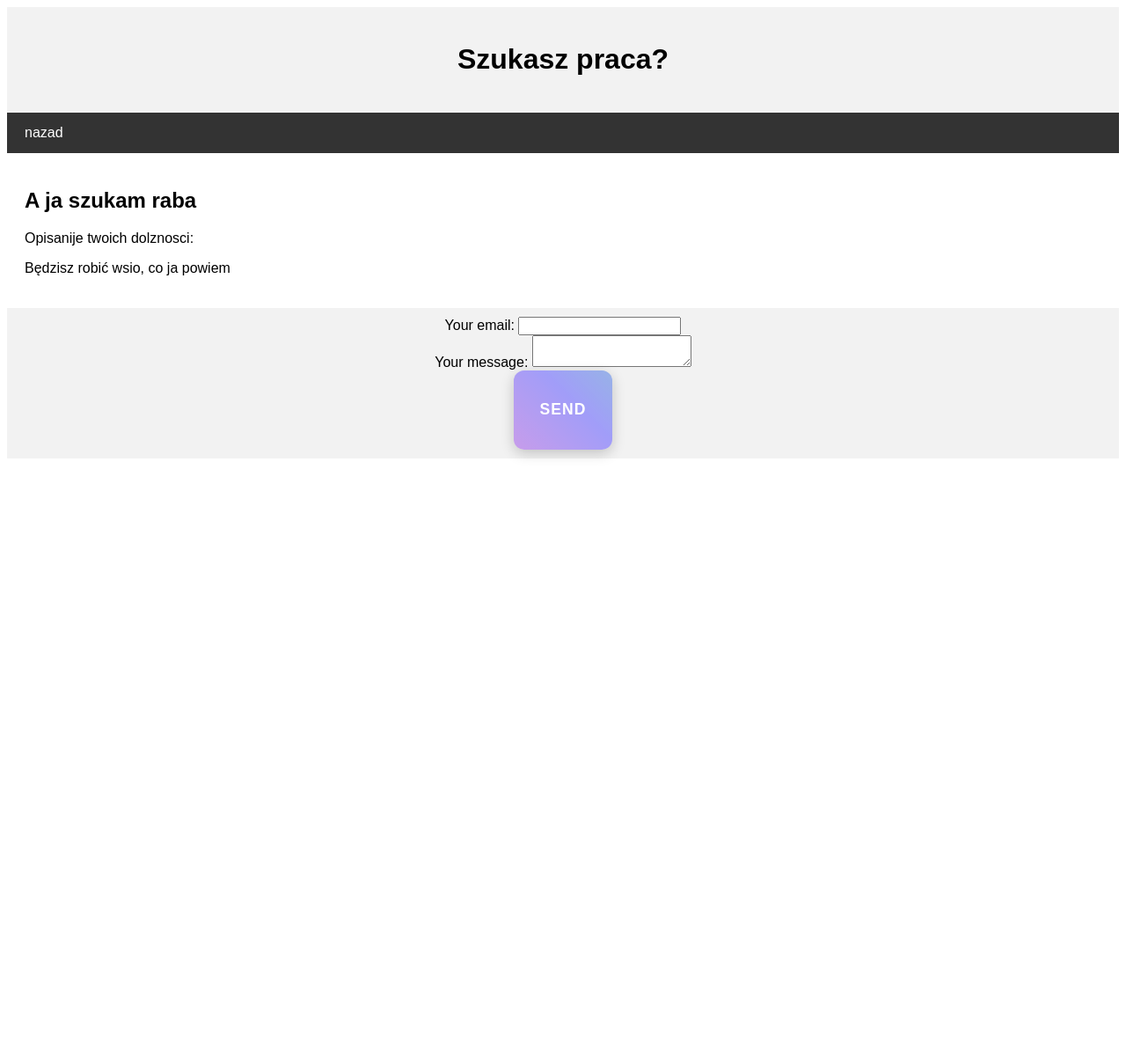
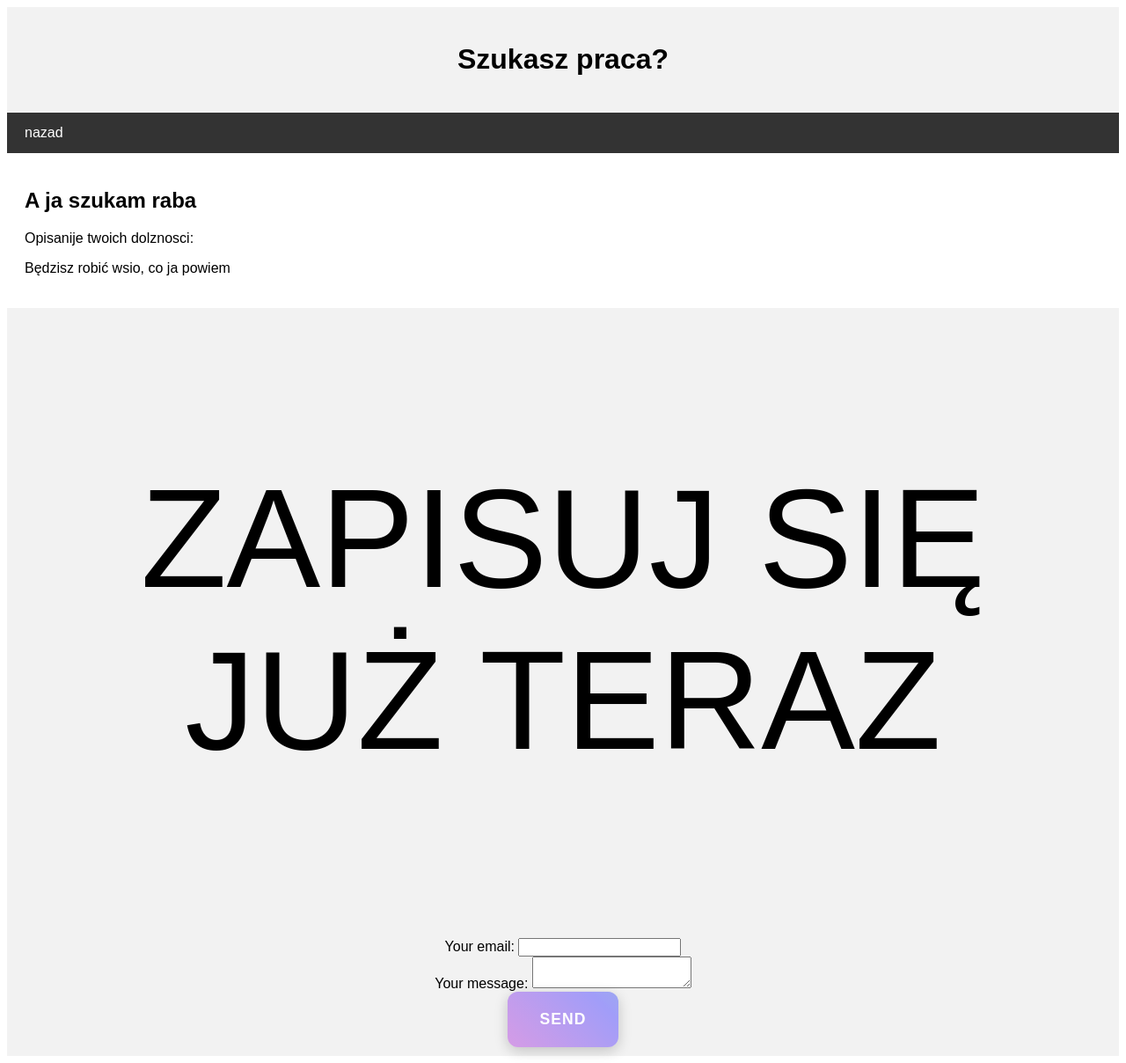
Before and after one commit to majnkraaft/majnkraaft.github.io, a Jekyll site: the page built from robota.html, in a window 1280 px wide. Shown: the whole page at 88% size. Built offline with Jekyll 4.4.1, drawn with Linux system fonts in a browser that asks for light colours; before the commit the page ends 900 px from its top, so only the background shows below that.

Commit message:
update robota.html

```diff
--- a/robota.html
+++ b/robota.html
@@ -30,8 +30,8 @@
   letter-spacing: 1px;
   position: relative;
   overflow: hidden;
-  height: 10vh;
-  width: auto;
+  height: 7vh;
+  width: 14vh;
 }
 
 .cool-button::before {
@@ -82,6 +82,7 @@
 </div>
 
 <div class="stopka">
+  <p style="font-size: 10rem">ZAPISUJ SIĘ JUŻ TERAZ</p><br>
     <form
   action="https://formspree.io/f/xnnyjbzl"
   method="POST"
```
